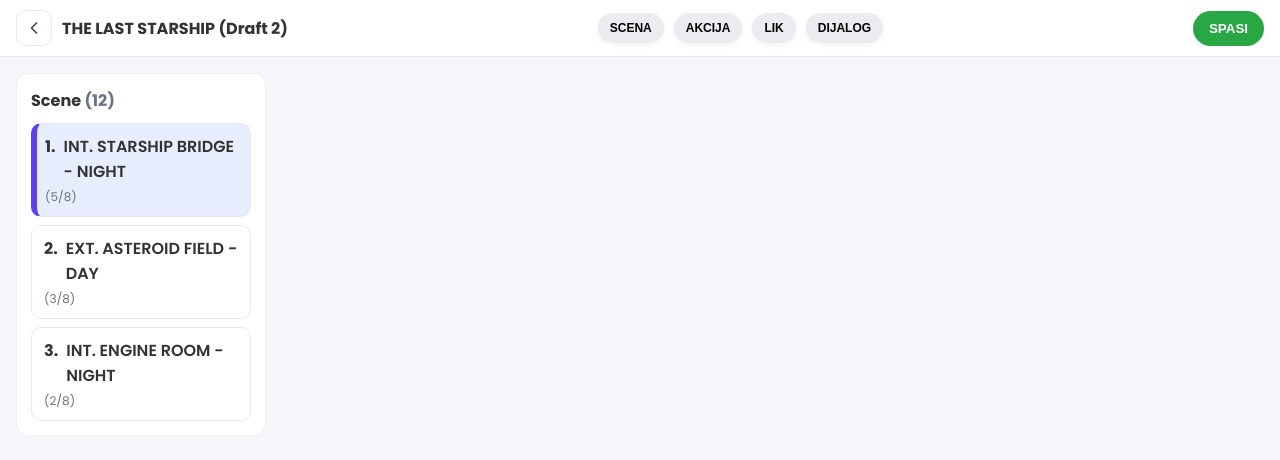
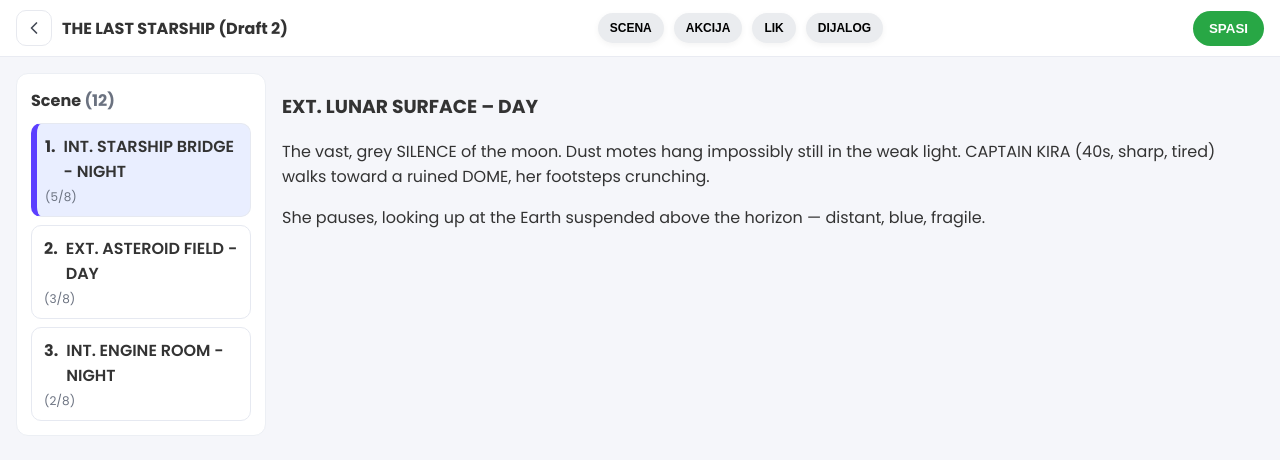
Before and after one commit to rMujcinovic/ScenarijPro-app, a plain HTML site: page html/writing.html in a window 1280 px wide. Drawn offline with Linux system fonts and the light colour scheme; files that its build step writes are made by us from their sources.

Commit message:
editor: dodaj HTML strukturu glavnog editora sa primjerom scene i paragrafima (Spirala 1 - Zadatak 2)

```diff
--- a/html/writing.html
+++ b/html/writing.html
@@ -1,18 +1,18 @@
 <!DOCTYPE html>
 <html lang="bs">
   <head>
-    <meta charset="utf-8" />
-    <meta name="viewport" content="width=device-width, initial-scale=1" />
+    <meta charset="utf-8">
+    <meta name="viewport" content="width=device-width, initial-scale=1">
     <title>ScenarijPro — Pisanje</title>
 
-    <link rel="preconnect" href="https://fonts.googleapis.com" />
-    <link rel="preconnect" href="https://fonts.gstatic.com" crossorigin />
+    <link rel="preconnect" href="https://fonts.googleapis.com">
+    <link rel="preconnect" href="https://fonts.gstatic.com" crossorigin>
     <link
       href="https://fonts.googleapis.com/css2?family=Inter:wght@400;600;700&family=Poppins:wght@400;600;700&family=Courier+Prime:wght@400;700&display=swap"
       rel="stylesheet"
-    />
+    >
 
-    <link rel="stylesheet" href="writing.css" />
+    <link rel="stylesheet" href="writing.css">
   </head>
 
   <body>
@@ -80,7 +80,22 @@
         </ol>
       </aside>
 
-      <main class="editor-wrap"></main>
+      <main class="editor-wrap">
+        <article class="paper">
+          <h3 class="scene-heading">EXT. LUNAR SURFACE – DAY</h3>
+
+          <p>
+            The vast, grey SILENCE of the moon. Dust motes hang impossibly still
+            in the weak light. CAPTAIN KIRA (40s, sharp, tired) walks toward a
+            ruined DOME, her footsteps crunching.
+          </p>
+
+          <p>
+            She pauses, looking up at the Earth suspended above the horizon —
+            distant, blue, fragile.
+          </p>
+        </article>
+      </main>
     </div>
   </body>
 </html>
```
